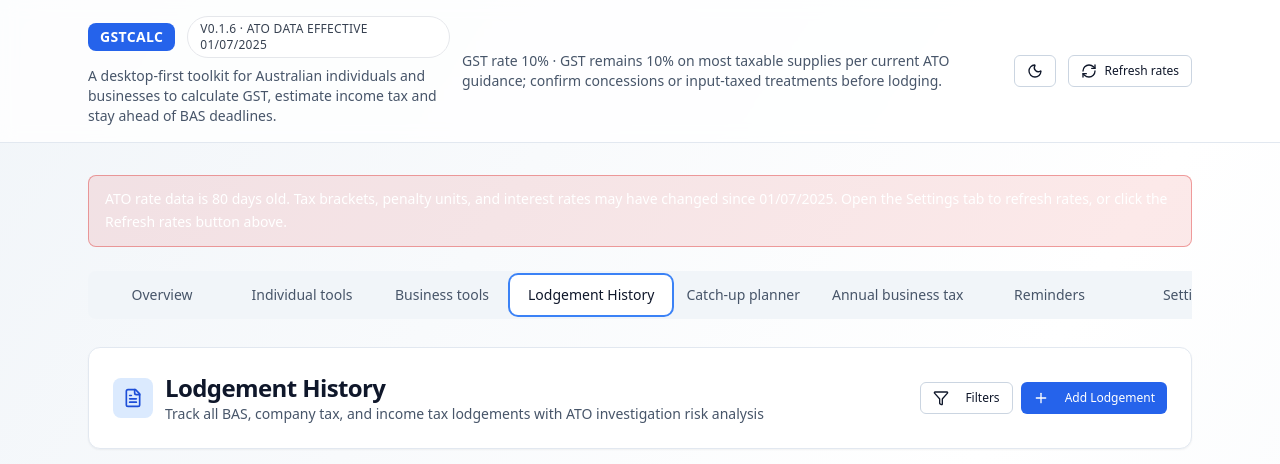
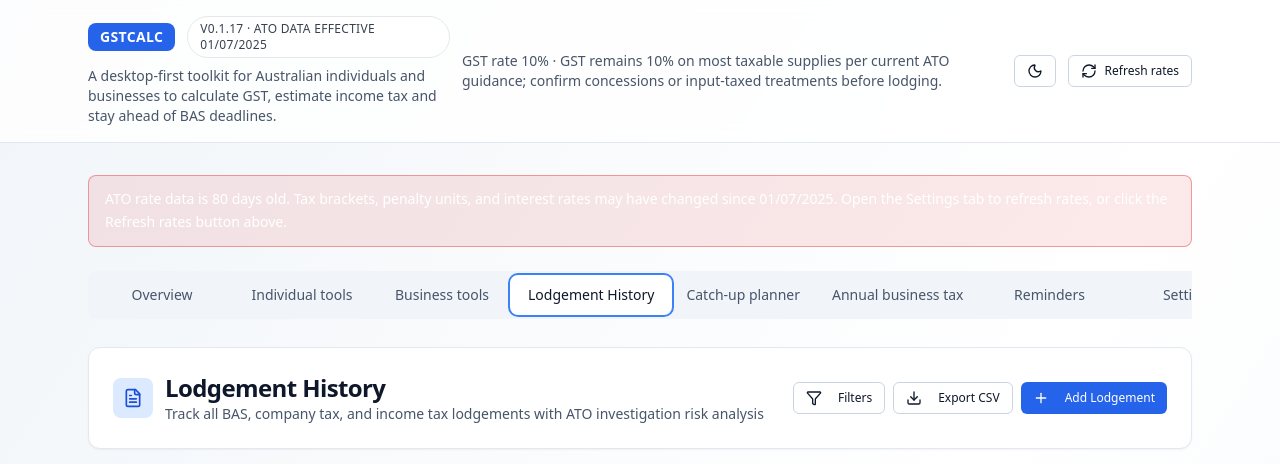
Before and after one commit to MikeHuntswarm/GstCalc, a React (Vite) app: page / in a window 1280 px wide. Both pictures are taken after a click on the tab "Lodgement History". Shown: the top 464 px of the page. Built offline with nearby package versions, Linux system fonts and the light colour scheme.

Commit message:
feat: CSV export, keyboard shortcuts, CHANGELOG, v0.1.17
- Add CSV export button to LodgementHistory (14 fields)
- Add keyboard shortcuts: Ctrl+Shift+R refresh, Ctrl+, settings, Ctrl+1-9 tabs
- Write full CHANGELOG.md from git history
- Bump version to 0.1.17
- npm audit fix (30 vulns resolved)

```diff
--- a/package.json
+++ b/package.json
@@ -1,6 +1,6 @@
 {
   "name": "gstcalc",
-  "version": "0.1.16",
+  "version": "0.1.17",
   "description": "Australian Tax & GST calculator desktop application built with Electron and React.",
   "author": "",
   "license": "ISC",
--- a/src/App.tsx
+++ b/src/App.tsx
@@ -24,7 +24,7 @@ import { useThemeStore } from '@/store/theme';
 import { formatPercent } from '@/lib/utils';
 import { logger } from '@/lib/logger';
 
-const APP_VERSION = import.meta.env['VITE_APP_VERSION'] ?? '0.1.6';
+const APP_VERSION = import.meta.env['VITE_APP_VERSION'] ?? '0.1.17';
 
 function LoadingState({ message }: { message: string }) {
   return <Alert className="border-blue-200 bg-blue-50 text-blue-900">{message}</Alert>;
@@ -52,6 +52,33 @@ export default function App() {
   useEffect(() => {
     logger.info('GSTCalc application started', { version: APP_VERSION, theme });
   }, [theme]);
+
+  // Keyboard shortcuts
+  useEffect(() => {
+    const handleKeyDown = (e: KeyboardEvent) => {
+      // Ctrl+Shift+R: Refresh ATO rates
+      if (e.ctrlKey && e.shiftKey && e.key === 'R') {
+        e.preventDefault();
+        refresh();
+        toast.success('Refreshing ATO rates...');
+      }
+      // Ctrl+,: Open Settings
+      if (e.ctrlKey && e.key === ',') {
+        e.preventDefault();
+        const el = document.querySelector('[data-value="settings"]');
+        if (el instanceof HTMLElement) el.click();
+      }
+      // Ctrl+1-9: Jump to tab
+      if (e.ctrlKey && e.key >= '1' && e.key <= '9') {
+        e.preventDefault();
+        const tabs = document.querySelectorAll('[role="tab"]');
+        const idx = parseInt(e.key) - 1;
+        if (tabs[idx] instanceof HTMLElement) tabs[idx].click();
+      }
+    };
+    window.addEventListener('keydown', handleKeyDown);
+    return () => window.removeEventListener('keydown', handleKeyDown);
+  }, [refresh]);
 
   const gstRate = data?.gst.standardRate ?? 0.1;
   const gstNotes = data?.gst.notes;
--- a/src/components/modules/LodgementHistory.tsx
+++ b/src/components/modules/LodgementHistory.tsx
@@ -8,6 +8,7 @@ import {
   XCircle,
   Filter,
   AlertTriangle,
+  DownloadIcon,
 } from 'lucide-react';
 import { Card, CardContent, CardDescription, CardHeader, CardTitle } from '@/components/ui/card';
 import { Button } from '@/components/ui/button';
@@ -250,6 +251,59 @@ export function LodgementHistory() {
     }
   };
 
+  const handleExportCsv = () => {
+    if (records.length === 0) {
+      toast.error('No records to export');
+      return;
+    }
+
+    const headers = [
+      'ID',
+      'Type',
+      'Year',
+      'Quarter',
+      'Status',
+      'Due Date',
+      'Lodgement Date',
+      'Amount',
+      'Late',
+      'Days Late',
+      'Has Penalty',
+      'Penalty Amount',
+      'Notes',
+      'Source',
+    ];
+
+    const rows = records.map((r) => [
+      r.id,
+      r.type,
+      r.year.toString(),
+      r.quarter || '',
+      r.status,
+      r.dueDate,
+      r.lodgementDate || '',
+      r.amount.toFixed(2),
+      r.isLate ? 'Yes' : 'No',
+      r.daysLate?.toString() || '0',
+      r.hasPenalty ? 'Yes' : 'No',
+      r.penaltyAmount?.toFixed(2) || '0.00',
+      `"${(r.notes || '').replace(/"/g, '""')}"`,
+      r.source || 'manual',
+    ]);
+
+    const csv = [headers.join(','), ...rows.map((r) => r.join(','))].join('\n');
+    const blob = new Blob([csv], { type: 'text/csv;charset=utf-8;' });
+    const url = URL.createObjectURL(blob);
+    const link = document.createElement('a');
+    link.href = url;
+    link.download = `gstcalc-lodgements-${new Date().toISOString().split('T')[0]}.csv`;
+    document.body.appendChild(link);
+    link.click();
+    document.body.removeChild(link);
+    URL.revokeObjectURL(url);
+    toast.success(`${records.length} records exported as CSV`);
+  };
+
   const handleBulkImport = () => {
     if (
       !confirm(
@@ -372,6 +426,10 @@ export function LodgementHistory() {
               <Button variant="outline" size="sm" onClick={() => setShowFilters(!showFilters)}>
                 <Filter className="mr-2 h-4 w-4" />
                 Filters
+              </Button>
+              <Button variant="outline" size="sm" onClick={handleExportCsv}>
+                <DownloadIcon className="mr-2 h-4 w-4" />
+                Export CSV
               </Button>
               {records.length === 0 && (
                 <>
```
Also changed, not shown: 2 other files (tests, documents, lock files or other folders).
